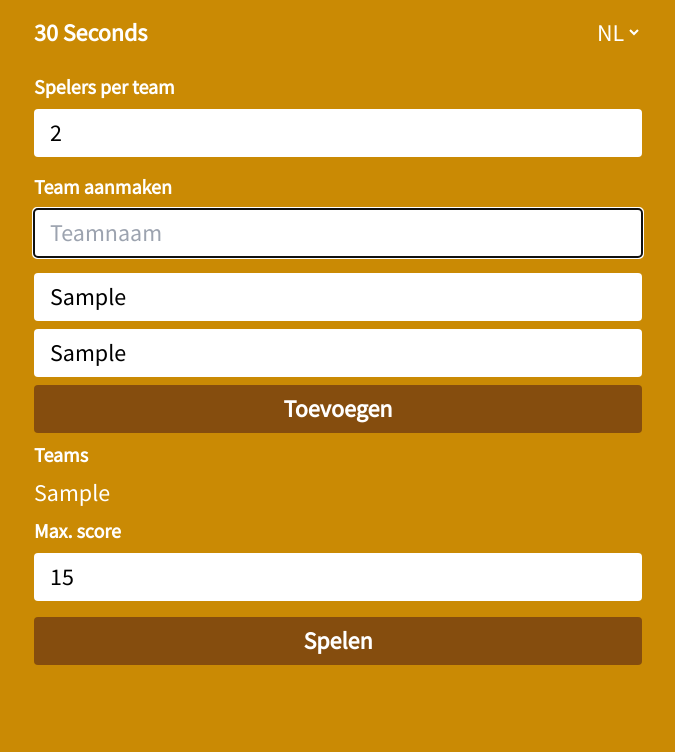
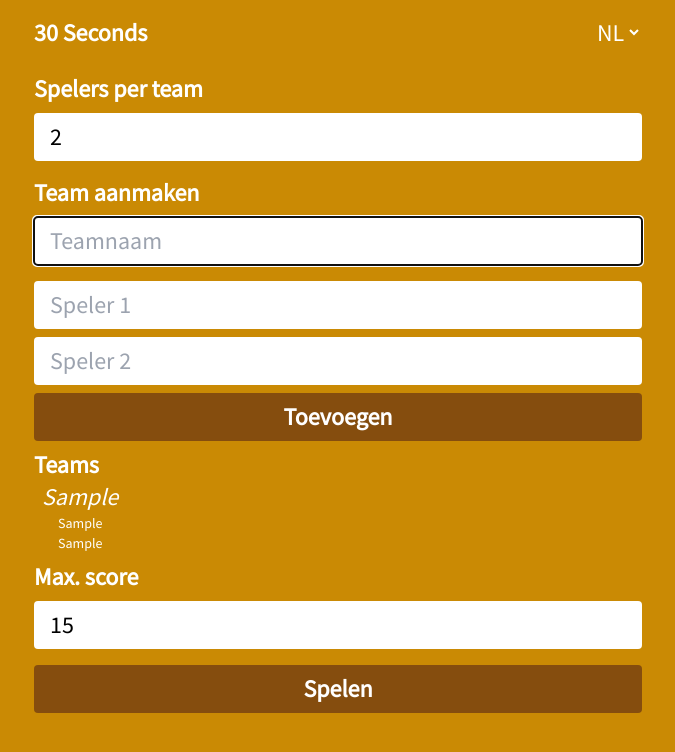
Before and after one commit to martijnd/30seconds, a Vue app: page / in a window 1280 px wide. Both pictures are taken after typing "Sample", "Sample", "Sample" into the empty fields and a click on the button "Toevoegen". Shown: the top 752 px of the page, without its empty margins (302-977 px from the left). Built offline with nearby package versions, Linux system fonts and the light colour scheme.

Commit message:
Variable amount of players

```diff
--- a/src/App.vue
+++ b/src/App.vue
@@ -1,5 +1,5 @@
 <script setup lang="ts">
-import { computed, ref, watch } from 'vue';
+import { computed, onMounted, onUnmounted, ref, watch } from 'vue';
 import { shuffle } from './utils';
 import { GameState, Team, Turn } from './types';
 import { useI18n } from 'vue-i18n';
@@ -12,7 +12,7 @@
   localStorage.locale = value;
 })
 
-const SECONDS = 1;
+const SECONDS = 30;
 const subjects = computed(() => locale.value === 'nl' ? nl : en);
 const chosenSubjects = ref<string[]>([]);
 const teamSize = ref(2);
@@ -34,8 +34,7 @@
   }
 });
 
-
-const turn = ref<Turn>({ teamIndex: 2, playerIndex: 2 });
+const turn = ref<Turn>({ teamIndex: 0, playerIndex: 0 });
 const currentPlayer = computed(() => teams.value[turn.value.teamIndex].players[turn.value.playerIndex])
 const guessedSubjects = ref([]);
 
@@ -64,6 +63,7 @@
 function onAddTeam() {
   teams.value = [...teams.value, { name: name.value, players: playerData.value, score: 0 }];
   name.value = '';
+  playerData.value = Array.from({ length: teamSize.value }, () => '');
   teamInputRef.value?.focus();
 }
 
@@ -126,25 +126,31 @@
 
     <template v-if="gameState === GameState.Setup">
       <form @submit.prevent="onAddTeam" class="flex flex-col">
-        <h2 class="font-semibold text-xl my-2">{{ t('team-size') }}</h2>
+        <h2 class="font-semibold text-2xl my-2">{{ t('team-size') }}</h2>
         <input class="px-4 py-2 rounded text-black mb-2" type="number" min="2" max="6" step="1" v-model="teamSize"
           required>
-        <h2 class="font-semibold text-xl my-2">{{ t('create-teams') }}</h2>
+        <h2 class="font-semibold text-2xl my-2">{{ t('create-teams') }}</h2>
         <input ref="teamInputRef" class="px-4 py-2 rounded text-black mb-4" type="text" :placeholder="t('team-name')"
           v-model="name" required>
         <input v-for="(_, i) of playerData" class="px-4 py-2 rounded text-black mb-2" type="text"
           :placeholder="`${t('player')} ${i + 1}`" v-model="playerData[i]" />
         <button type="submit" class="bg-yellow-800 rounded p-2 text-white font-semibold">{{ t('create') }}</button>
       </form>
-      <h2 class="font-semibold text-xl my-2">Teams</h2>
-      <div v-for="team of teams">
-        {{ team.name }}
+      <h2 class="font-semibold text-2xl mt-2">Teams</h2>
+      <div v-for="team of teams" class="ml-2">
+        <h3 class="italic">{{ team.name }}</h3>
+        <div class="text-sm ml-4">
+          <ul>
+            <li v-for="player of team.players">{{ player }}</li>
+          </ul>
+        </div>
       </div>
 
-      <h2 class="font-semibold text-xl my-2">Max. score</h2>
+      <h2 class="font-semibold text-2xl my-2">Max. score</h2>
       <form @submit.prevent="onClickPlay" class="text-gray-900 flex flex-col">
         <input class="px-4 py-2 rounded text-black mb-2" type="number" placeholder="Max. score" v-model="maxScore">
-        <button type="submit" class="bg-yellow-800 rounded py-2 px-4 my-2 text-white font-semibold">
+        <button :disabled="teams.length === 0" type="submit"
+          class="bg-yellow-800 disabled:bg-gray-700 rounded py-2 px-4 my-2 text-white font-semibold">
           {{ t('play') }}
         </button>
       </form>
@@ -168,6 +174,7 @@
     </template>
 
     <template v-if="(gameState === GameState.TurnActive)">
+      <h2 class="font-semibold text-5xl mt-12 mb-4 text-center">{{ currentPlayer }}</h2>
       <div class="mt-10 flex flex-col bg-white px-6 py-8 rounded-lg shadow-lg text-black">
         <ul class="space-y-8">
           <li v-for="chosenSubject of chosenSubjects">{{ chosenSubject }}</li>
```
